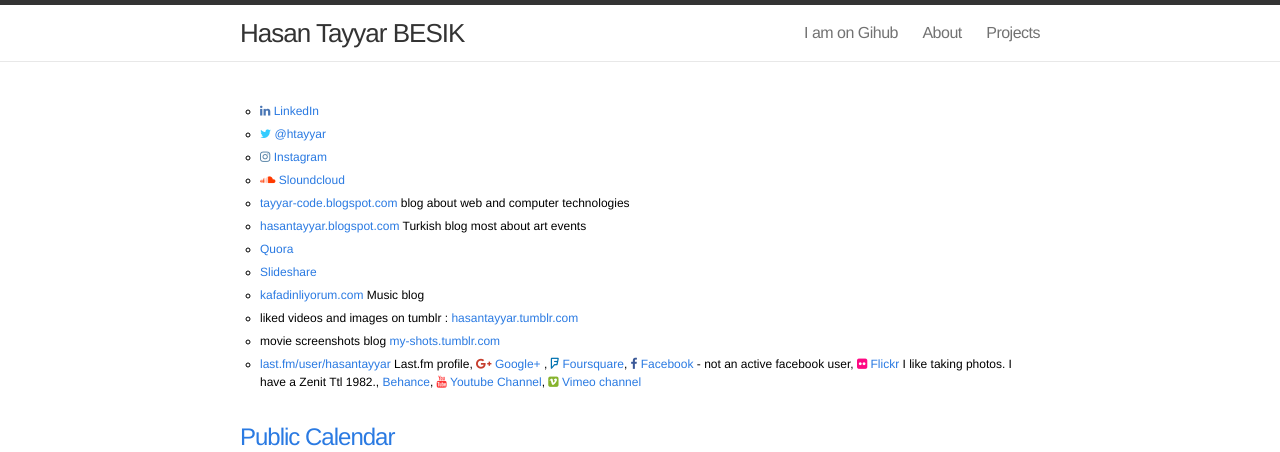
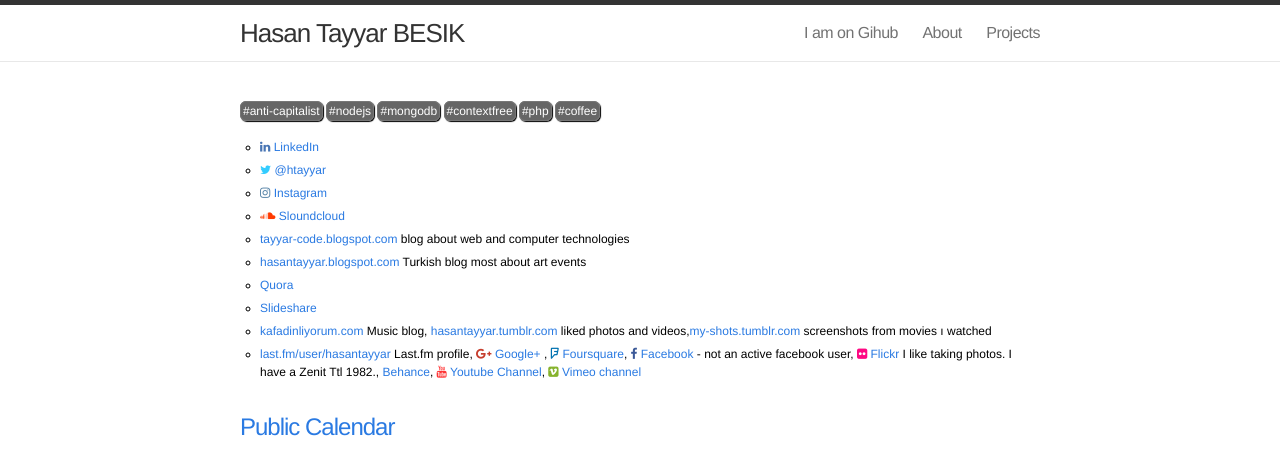
Before and after one commit to hasantayyar/hasantayyar.net, a Jekyll site: the page built from index.html, in a window 1280 px wide. Shown: the top 452 px of the page. Built offline with Jekyll 4.4.1, drawn with Linux system fonts in a browser that asks for light colours; nearby versions of some CDN libraries; some web fonts are replaced; Markdown is read by kramdown in place of the engine named in the settings; grey boxes are pictures that could not be loaded.

Commit message:
keywords added

```diff
--- a/_includes/links.markdown
+++ b/_includes/links.markdown
@@ -1,3 +1,6 @@
+<span class="badge">#anti-capitalist</span>  <span class="badge">#nodejs</span> <span class="badge">#mongodb</span> <span class="badge">#contextfree</span> <span class="badge">#php</span> <span class="badge">#coffee</span>
+<br><br>
+
 - [<span class="fa fa-linkedin" style="color:#4875B4"></span> LinkedIn][linkedin]
 - [<span class="fa fa-twitter" style="color:#33CCFF"></span> @htayyar][twitter]
 - [<span class="fa fa-instagram" style="color:#517fa4"></span> Instagram][instagram]
@@ -6,9 +9,7 @@
 - [hasantayyar.blogspot.com][blog2] Turkish blog most about art events
 - [Quora][quora]
 - [Slideshare][slideshare]
-- [kafadinliyorum.com][music-blog] Music blog
-- liked videos and images on tumblr : [hasantayyar.tumblr.com][tumblr1]
-- movie screenshots blog [my-shots.tumblr.com][tumblr2]
+- [kafadinliyorum.com][music-blog] Music blog, [hasantayyar.tumblr.com][tumblr1] liked photos and videos,[my-shots.tumblr.com][tumblr2] screenshots from movies ı watched
 - [last.fm/user/hasantayyar](http://last.fm/user/hasantayyar) Last.fm profile, [<span class="fa fa-google-plus" style="color:#C63D2D"></span>  Google+][plus] , [<span class="fa fa-foursquare" style="color:#0072b1"></span> Foursquare][fq], [<span class="fa fa-facebook" style="color:#3B5998"></span> Facebook][face] - not an active facebook user, [<span class="fa fa-flickr" style="color:#FE0883"></span> Flickr][flickr]  I like taking photos.  I have a Zenit Ttl 1982., [Behance][behance], <span class="fa fa-youtube" style="color:#FF3333"></span> [Youtube Channel][yt], <span class="fa fa-vimeo-square" style="color:#86B32D"></span>  [Vimeo channel][vimeo]
 
 [s]: https://soundcloud.com/hasantayyar
--- a/css/main.css
+++ b/css/main.css
@@ -410,3 +410,13 @@
     margin: 0 0 15px; }
 
 }
+
+.badge {
+  background-color: #666;
+  border: 1px solid #777;
+  border-radius: 6px;
+  box-shadow: 1px 1px 1px black;
+  color: #fff;
+  padding: 2px;
+  text-align: center;
+}
```
Also changed, not shown: about.md (+4 -11 lines).
